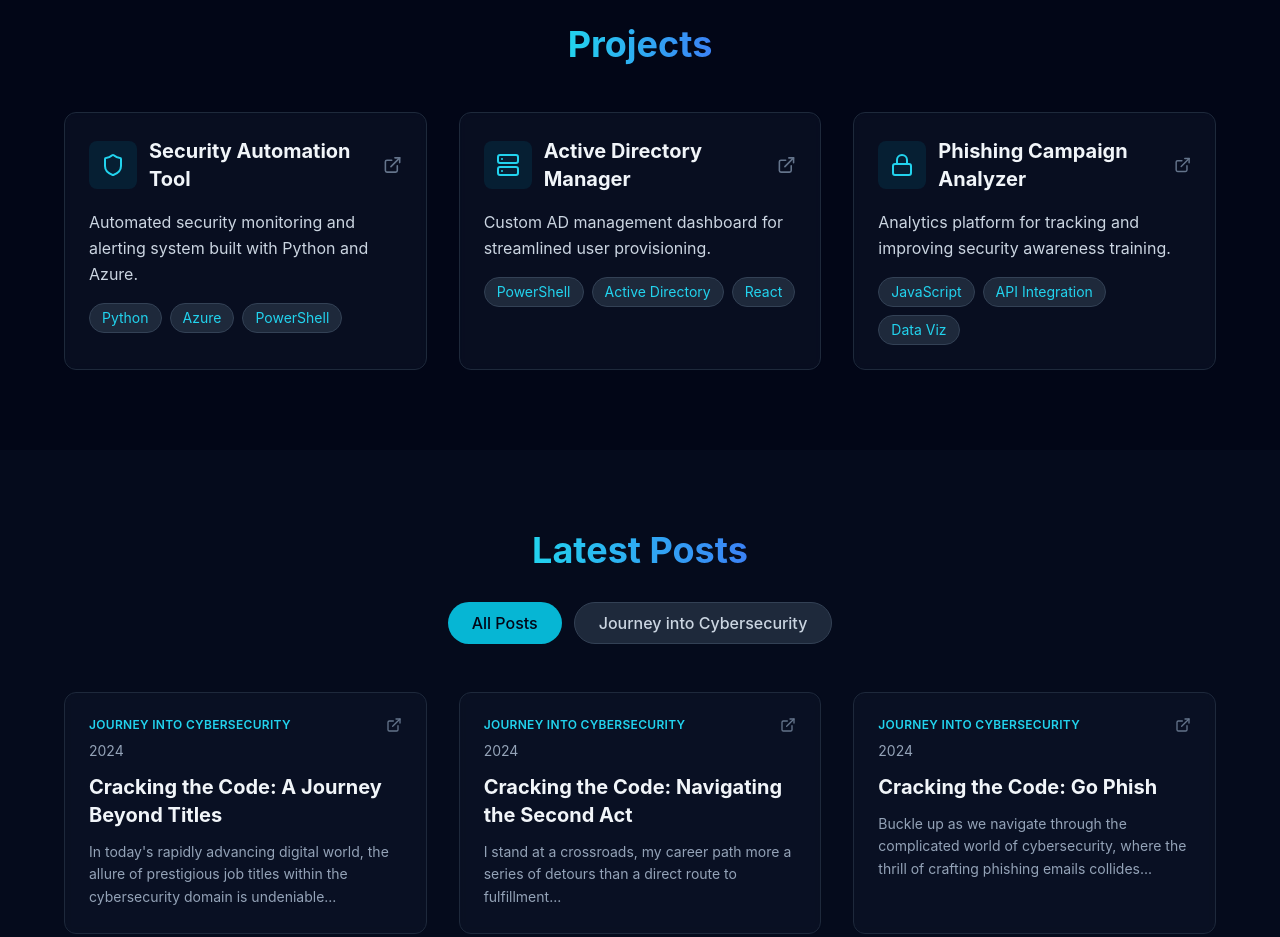
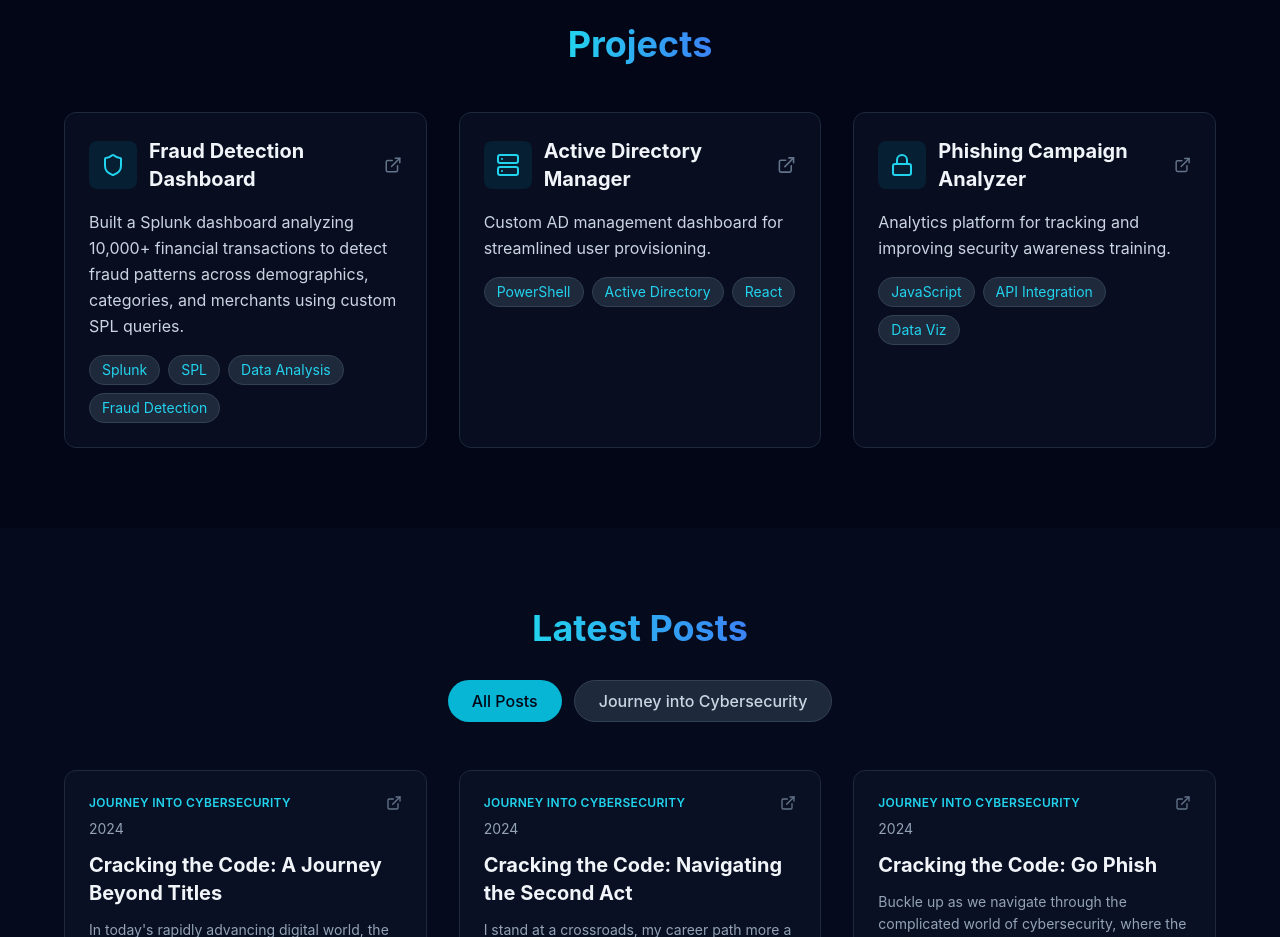
Before and after one commit to GuyCPalmer/guy-palmer-website, a React (Create React App) app: page / in a window 1280 px wide. Shown: the part 2640-3577 px from the top of the page. Built offline with nearby package versions, Linux system fonts and the light colour scheme.

Commit message:
added fraud protection project

```diff
--- a/src/App.js
+++ b/src/App.js
@@ -44,13 +44,14 @@ export default function App() {
   ];
 
   const projects = [
-    {
-      title: 'Security Automation Tool',
-      description: 'Automated security monitoring and alerting system built with Python and Azure.',
-      tags: ['Python', 'Azure', 'PowerShell'],
-      icon: Shield,
-      url: '#'
-    },
+      {
+    title: 'Fraud Detection Dashboard',
+    description: 'Built a Splunk dashboard analyzing 10,000+ financial transactions to detect fraud patterns across demographics, categories, and merchants using custom SPL queries.',
+    tags: ['Splunk', 'SPL', 'Data Analysis', 'Fraud Detection'],
+    icon: Shield,
+    url: 'https://github.com/GuyCPalmer/Fraud-Analysis---Splunk-Dashboard-to-Combat-Financial-Fraud'
+  },
+
     {
       title: 'Active Directory Manager',
       description: 'Custom AD management dashboard for streamlined user provisioning.',
```
